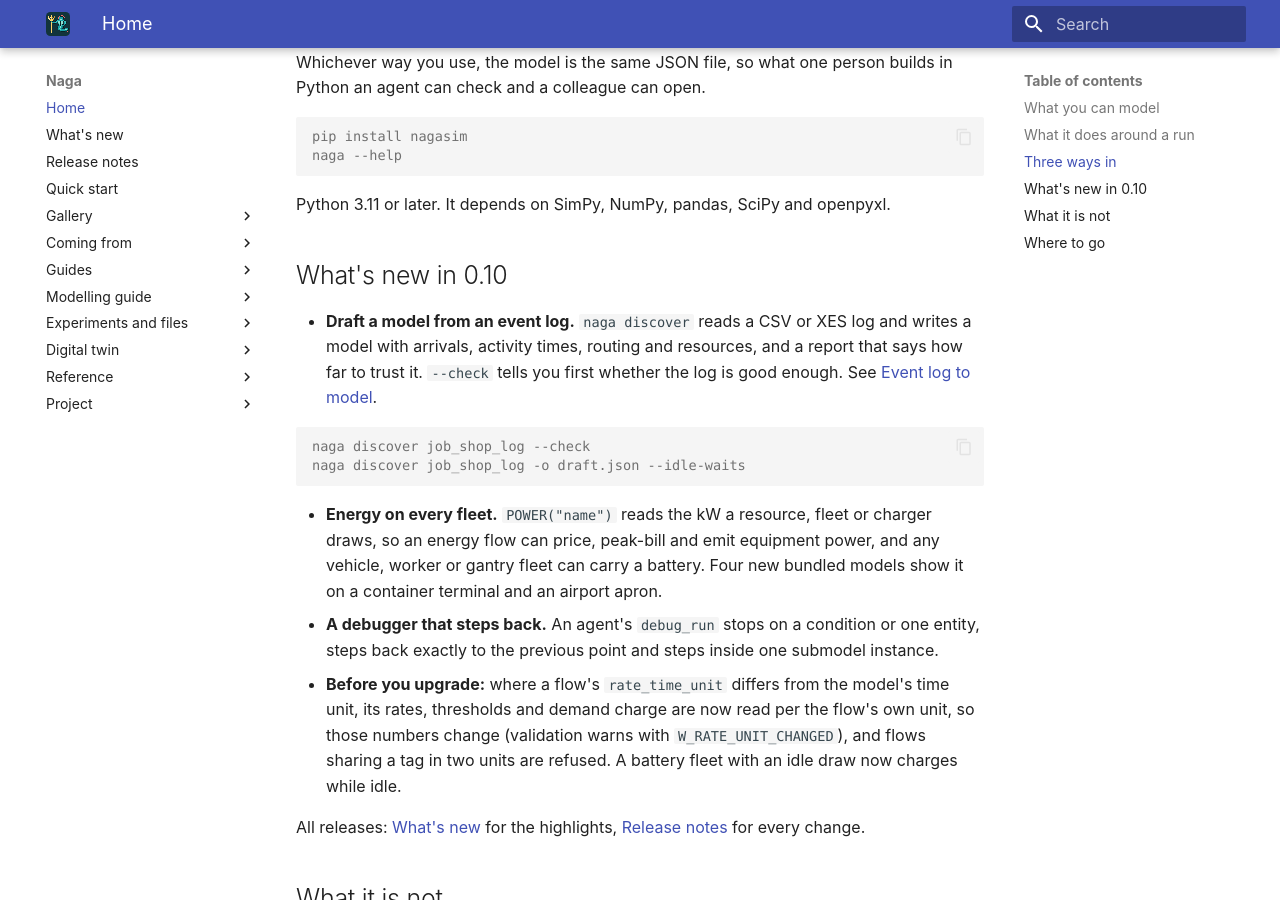
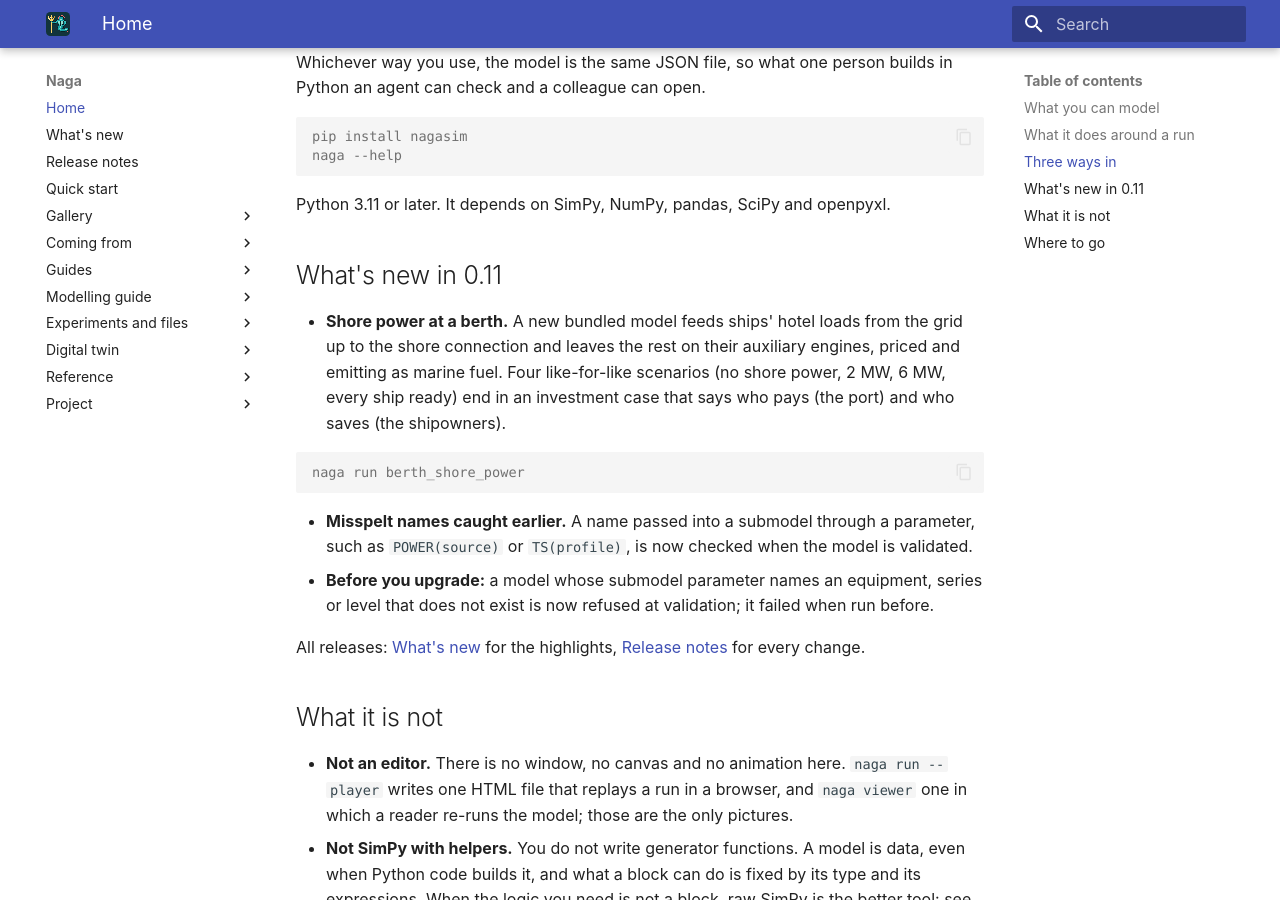
Before and after one commit to TheMattHub/naga, an MkDocs documentation site: the page built from docs/index.md, in a window 1280 px wide and 900 px high, scrolled down 1849 px. Built offline with MkDocs 1.6.1 and Material for MkDocs 9.7.7, drawn with Linux system fonts in a browser that asks for light colours.

Commit message:
Version 0.11.0: shore power at a berth (a new bundled model), misspelt names through a submodel parameter caught at validation
Co-Authored-By: Claude Opus 5.5 <noreply@anthropic.com>

````diff
--- a/docs/gallery/energy.md
+++ b/docs/gallery/energy.md
@@ -3,7 +3,39 @@
 
 # Energy
 
-5 of the bundled models. The numbers are from a run made when this page was generated: see [how](index.md#how-the-numbers-are-made).
+6 of the bundled models. The numbers are from a run made when this page was generated: see [how](index.md#how-the-numbers-are-made).
+
+## Berth: shore power
+
+A two-berth quay over four weeks of ship calls, with each ship's hotel load and reefers met by its own engines or, when the ship is ready and the call long enough, by a shore connection priced on a tariff and a grid carbon intensity. The question it answers: how much CO2 and energy cost does shore power save, how large must the connection be, and does the capital pay back? Read the flow summary (shore and auxiliary kWh, peak kW), the cost summary, and the investment case across scenarios. Illustrative figures.
+
+```console
+naga run berth_shore_power
+```
+
+```mermaid
+flowchart LR
+    b0["shore_power_1 (SUBMODEL)"]
+    b1["grid_connection_1 (SUBMODEL)"]
+    b2["calls (CREATE)"]
+    b3["Berth (SEIZE)"]
+    b4["Berth free (RELEASE)"]
+    b5["done (DISPOSE)"]
+    b2 --> b3
+    b3 --> b0
+    b0 --> b4
+    b4 --> b5
+```
+
+1 replication, seed 0:
+
+| KPI | Mean | 95% half-width |
+|---|---|---|
+| `system/Total Entities Completed` | 60 |  |
+| `system/Avg Throughput Time` | 16.8 |  |
+| `system/Avg Queue Length` | 0.336 |  |
+| `system/Avg Resource Usage %` | 58.3 |  |
+| `system/Total Cost` | 264,000 |  |
 
 ## Biogas digester, holder and CHP
 
--- a/docs/gallery/index.md
+++ b/docs/gallery/index.md
@@ -3,12 +3,12 @@
 
 # Gallery
 
-The 59 models that ship in the package, by kind. Each runs as it is.
+The 60 models that ship in the package, by kind. Each runs as it is.
 
 | Page | Models |
 |---|---|
 | [Agent-based](agent-based.md) | Boids flock (continuous, heading), Nagel-Schreckenberg traffic (ring), Schelling segregation (grid), SIR on a small-world network, Sugarscape with regrowth (grid, patches), Wolf-Sheep predation with grass (grid), Bass diffusion (agents), Machine agent with repair, Courier on a path network, Random walker (continuous space), Server busy/idle cycle (agents), SIR epidemic (agents) |
-| [Energy](energy.md) | Biogas digester, holder and CHP, Biogas plant (library assets), Depot: PV, EV charging and heat pump, PV + battery sizing and dispatch, PV + battery site (library assets) |
+| [Energy](energy.md) | Berth: shore power, Biogas digester, holder and CHP, Biogas plant (library assets), Depot: PV, EV charging and heat pump, PV + battery sizing and dispatch, PV + battery site (library assets) |
 | [Games](games.md) | Emergency department: staffing game, Supply line: order-rate management game |
 | [Logistics](logistics.md) | Hub day: electrifying the ground support equipment, Container terminal: electrification, Container terminal: quay to yard, Hub day: turnaround workload (crews, ground equipment, on-time departures), Warehouse with forklifts (floor plan), Order-driven warehouse (library assets) |
 | [Manufacturing](manufacturing.md) | Robot cell against manual assembly, Automation floor (robot cells, AMR, palletiser), Job shop (Jackson network), Job shop (routed, per-product sequences), Line with finite buffers, Machine with breakdowns, Job shop with MES digital twin, Make-to-order line (library assets), Orders, due dates and tardiness, Order shop ranked by priority, Priority jobs with rework, Two-cell line (reusable submodel) |
--- a/docs/index.md
+++ b/docs/index.md
@@ -62,7 +62,7 @@ naga --help
 
 Python 3.11 or later. It depends on SimPy, NumPy, pandas, SciPy and openpyxl.
 
-## What's new in 0.10
+## What's new in 0.11
 
 --8<-- "docs/whats-new.md:latest"
 
--- a/docs/llms.txt
+++ b/docs/llms.txt
@@ -13,13 +13,13 @@ Every page of the documentation, in the order of its menu. An agent that builds
 
 ## Gallery
 
-- [Gallery](https://thematthub.github.io/naga/gallery/index.html): The 59 models that ship in the package, by kind.
+- [Gallery](https://thematthub.github.io/naga/gallery/index.html): The 60 models that ship in the package, by kind.
 - [Teaching](https://thematthub.github.io/naga/gallery/teaching.html): 9 of the bundled models.
 - [Manufacturing](https://thematthub.github.io/naga/gallery/manufacturing.html): 12 of the bundled models.
 - [Logistics](https://thematthub.github.io/naga/gallery/logistics.html): 6 of the bundled models.
 - [Services](https://thematthub.github.io/naga/gallery/services.html): 5 of the bundled models.
 - [Supply chain](https://thematthub.github.io/naga/gallery/supply-chain.html): 2 of the bundled models.
-- [Energy](https://thematthub.github.io/naga/gallery/energy.html): 5 of the bundled models.
+- [Energy](https://thematthub.github.io/naga/gallery/energy.html): 6 of the bundled models.
 - [System dynamics](https://thematthub.github.io/naga/gallery/system-dynamics.html): 6 of the bundled models.
 - [Agent-based](https://thematthub.github.io/naga/gallery/agent-based.html): 12 of the bundled models.
 - [Games](https://thematthub.github.io/naga/gallery/games.html): 2 of the bundled models.
--- a/docs/whats-new.md
+++ b/docs/whats-new.md
@@ -4,9 +4,26 @@ This page gives the major changes of each minor release, newest first: what you
 that you could not before, and what changes when you upgrade. Small fixes and details are left
 out on purpose. Every change, fixes included, is in the [release notes](changelog.md).
 
+## 0.11: shore power at a berth
+
+<!-- --8<-- [start:latest] -->
+- **Shore power at a berth.** A new bundled model feeds ships' hotel loads from the grid up to
+  the shore connection and leaves the rest on their auxiliary engines, priced and emitting as
+  marine fuel. Four like-for-like scenarios (no shore power, 2 MW, 6 MW, every ship ready) end in
+  an investment case that says who pays (the port) and who saves (the shipowners).
+
+```console
+naga run berth_shore_power
+```
+
+- **Misspelt names caught earlier.** A name passed into a submodel through a parameter, such as
+  `POWER(source)` or `TS(profile)`, is now checked when the model is validated.
+- **Before you upgrade:** a model whose submodel parameter names an equipment, series or level
+  that does not exist is now refused at validation; it failed when run before.
+<!-- --8<-- [end:latest] -->
+
 ## 0.10: from an event log to a model, energy on every fleet
 
-<!-- --8<-- [start:latest] -->
 - **Draft a model from an event log.** `naga discover` reads a CSV or XES log and writes a model
   with arrivals, activity times, routing and resources, and a report that says how far to trust
   it. `--check` tells you first whether the log is good enough. See
--- a/nagasim/__init__.py
+++ b/nagasim/__init__.py
@@ -1 +1 @@
-__version__ = "0.10.0"
+__version__ = "0.11.0"
````
Also changed, not shown: other parts of docs/whats-new.md (+0 -1 lines), CHANGELOG.md (+14 -0 lines), 11 other files.
